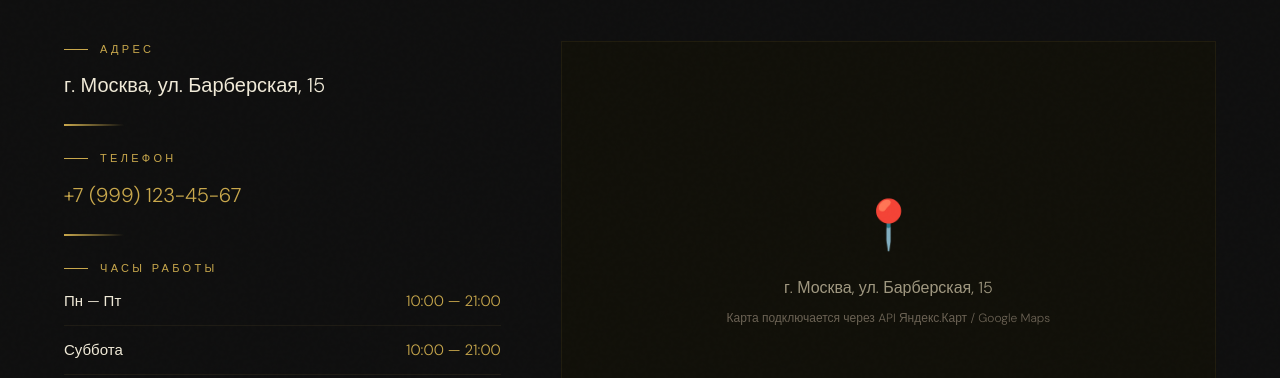
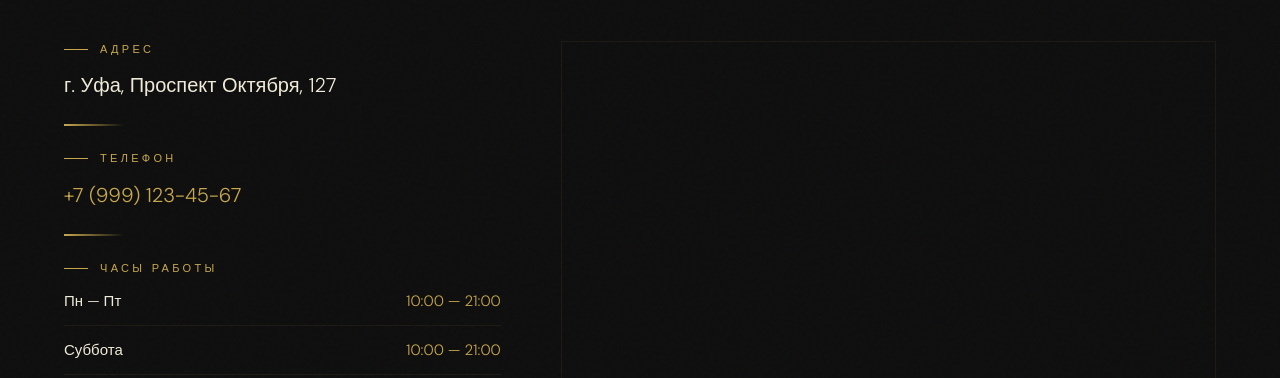
Before and after one commit to Safigon/barbershop, a React (Create React App) app in the folder client/: page /contacts in a window 1280 px wide. Shown: the part 403-781 px from the top of the page. Built offline with nearby package versions, Linux system fonts and the light colour scheme; no server answers.

Commit message:
add yandex maps

```diff
--- a/client/src/pages/ContactsPage.js
+++ b/client/src/pages/ContactsPage.js
@@ -1,13 +1,60 @@
-import React, { useState, useEffect } from 'react';
+import React, { useState, useEffect, useRef } from 'react';
 import { getSettings } from '../utils/api';
 import './ContactsPage.css';
 
 export default function ContactsPage() {
   const [settings, setSettings] = useState({});
+  const mapRef = useRef(null);
+  const mapInstanceRef = useRef(null);
 
   useEffect(() => {
     getSettings().then(setSettings).catch(() => {});
   }, []);
+
+  useEffect(() => {
+    const address = settings.address || 'г. Уфа, Проспект Октября, 127';
+
+    const initMap = () => {
+      if (!window.ymaps || !mapRef.current || mapInstanceRef.current) return;
+
+      window.ymaps.ready(() => {
+        window.ymaps.geocode(address).then(res => {
+          const coords = res.geoObjects.get(0).geometry.getCoordinates();
+
+          mapInstanceRef.current = new window.ymaps.Map(mapRef.current, {
+            center: coords,
+            zoom: 16,
+            controls: ['zoomControl'],
+          });
+
+          const placemark = new window.ymaps.Placemark(coords, {
+            balloonContent: address,
+          }, {
+            preset: 'islands#darkOrangeIcon',
+          });
+
+          mapInstanceRef.current.geoObjects.add(placemark);
+        });
+      });
+    };
+
+    if (window.ymaps) {
+      initMap();
+    } else {
+      const script = document.createElement('script');
+      script.src = `https://api-maps.yandex.ru/2.1/?apikey=91fa8288-c508-4040-8a91-efd52ae3c52f&lang=ru_RU`;
+      script.async = true;
+      script.onload = initMap;
+      document.head.appendChild(script);
+    }
+
+    return () => {
+      if (mapInstanceRef.current) {
+        mapInstanceRef.current.destroy();
+        mapInstanceRef.current = null;
+      }
+    };
+  }, [settings.address]);
 
   return (
     <div className="contacts-page">
@@ -23,7 +70,7 @@ export default function ContactsPage() {
           <div className="contacts__info">
             <div className="contacts__block">
               <div className="section-label" style={{ marginBottom: 12 }}>Адрес</div>
-              <p className="contacts__value">{settings.address || 'г. Москва, ул. Барберская, 15'}</p>
+              <p className="contacts__value">{settings.address || 'г. Уфа, Проспект Октября, 127'}</p>
             </div>
             <div className="gold-line" />
 
@@ -70,15 +117,10 @@ export default function ContactsPage() {
           </div>
 
           <div className="contacts__map">
-            <div className="contacts__map-placeholder">
-              <div className="contacts__map-pin">📍</div>
-              <p style={{ color: 'var(--text2)', marginTop: 12 }}>
-                {settings.address || 'г. Москва, ул. Барберская, 15'}
-              </p>
-              <p style={{ fontSize: 12, color: 'var(--text3)', marginTop: 8 }}>
-                Карта подключается через API Яндекс.Карт / Google Maps
-              </p>
-            </div>
+            <div
+              ref={mapRef}
+              style={{ width: '100%', minHeight: 400, border: '1px solid var(--border2)' }}
+            />
           </div>
         </div>
       </div>
```
